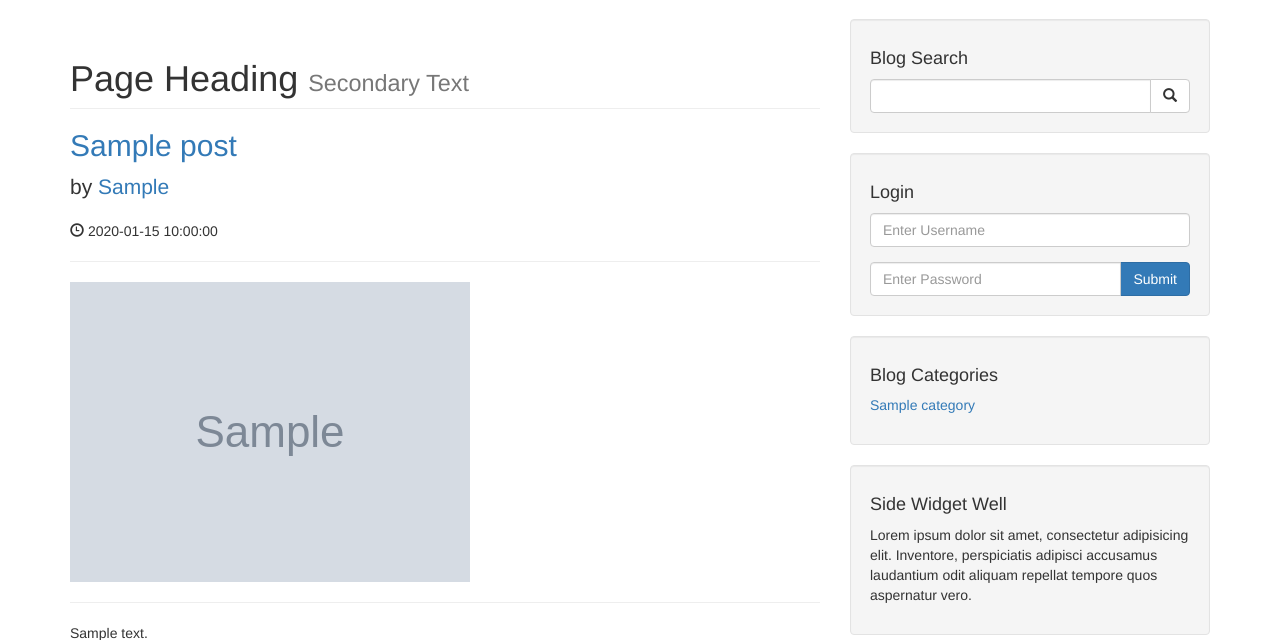
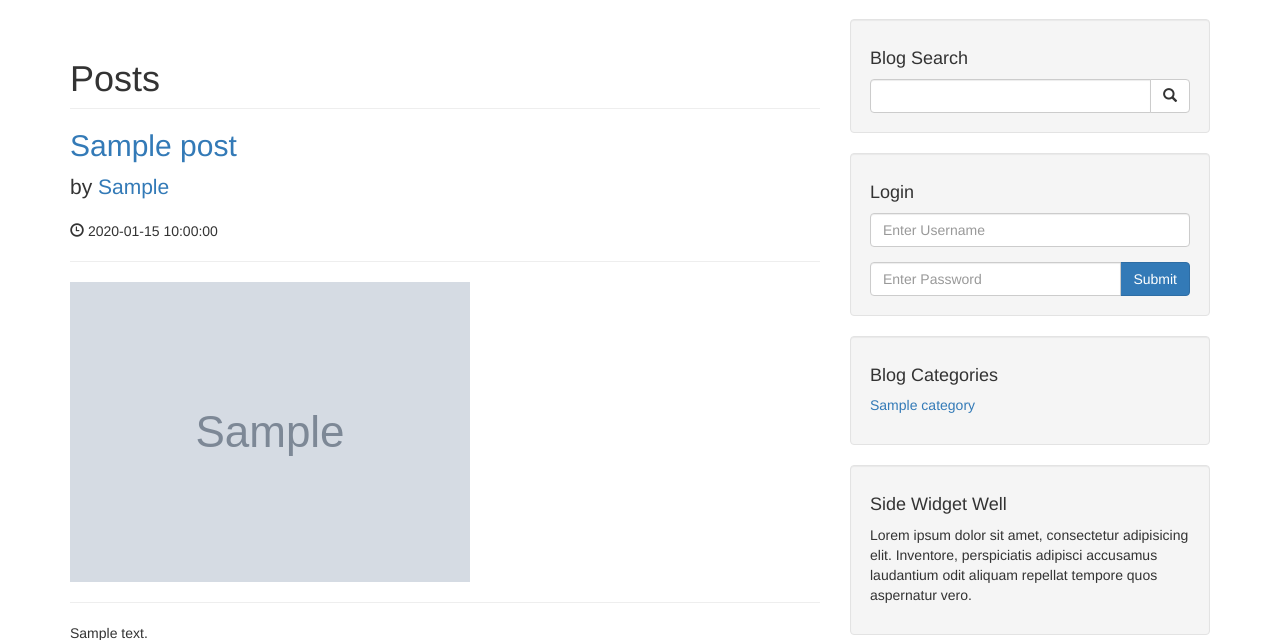
Before and after one commit to petrepyterro/CMS-built-with-PHP, a PHP site: page /images/post.php?p_id=1 in a window 1280 px wide. Shown: the part 51-691 px from the top of the page. Run offline with PHP 8.4, Linux system fonts and the light colour scheme; tables that the repository leaves empty or names only in its code hold one stand-in row (values such as "Sample post"); grey boxes marked "Sample" are stand-in pictures.

Commit message:
Don't show draft posts to visitors but everything to admin,implemented in post page.

```diff
--- a/cms/post.php
+++ b/cms/post.php
@@ -19,9 +19,7 @@
               if (isset($_GET['p_id'])){
 
 
-              } else {
-                header("Location: index.php");
-              }
+
                 $the_post_id = escape($_GET['p_id']);
                 $view_query = "UPDATE posts SET post_views_count = post_views_count + 1 WHERE post_id=$the_post_id";
                 $send_query = mysqli_query($connection, $view_query);
@@ -30,9 +28,17 @@
                   die('Query failed' . mysqli_error($connection));
                 }
 
+                if(isset($_SESSION['role']) && $_SESSION['role'] == 'admin'){
                   $query = "SELECT * FROM posts WHERE post_id = $the_post_id";
+                } else {
+                  $query = "SELECT * FROM posts WHERE post_id = $the_post_id AND post_status='published'";
+                }
 
                 $select_all_posts_query_by_id = mysqli_query($connection, $query);
+
+                if(mysqli_num_rows($select_all_posts_query_by_id) < 1){
+                  echo "<h1 class='text-center'>No posts available</h1>";
+                } else {
 
                   while($row = mysqli_fetch_assoc($select_all_posts_query_by_id)){
                     $post_title = $row['post_title'];
@@ -44,8 +50,7 @@
                   ?>
 
                     <h1 class="page-header">
-                Page Heading
-                <small>Secondary Text</small>
+                      Posts
                     </h1>
 
                     <!-- First Blog Post -->
@@ -62,7 +67,12 @@
                     <p><?php echo $post_content ?></p>
                     <hr>
 
-              <?php } ?>
+                  <?php
+                  }
+                }
+              } else {
+                header("Location: index.php");
+              } ?>
 
           </div>
           <!-- Blog Sidebar Widgets Column -->
@@ -71,6 +81,8 @@
         <!-- Blog Comments -->
 
         <?php
+          if(mysqli_num_rows($select_all_posts_query_by_id) > 0){
+
             if (isset($_POST['create_comment'])){
               $the_post_id = escape($_GET['p_id']);
               $comment_author = escape( $_POST['comment_author']);
@@ -145,6 +157,8 @@
               </div>
 
               <hr>
-        <?php } ?>
+              <?php
+            }
+          } ?>
 
       <?php include "includes/footer.php" ?>
```
Lines whose indentation alone changed are shown as unchanged.
